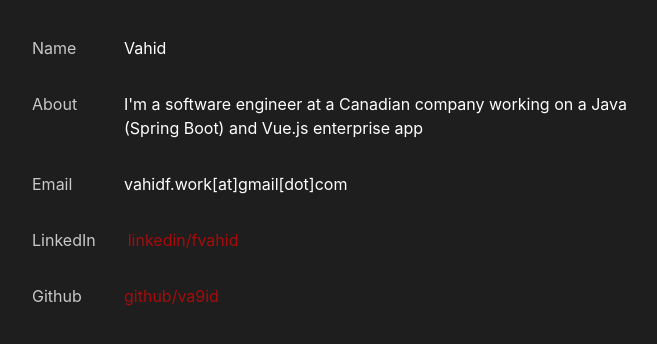
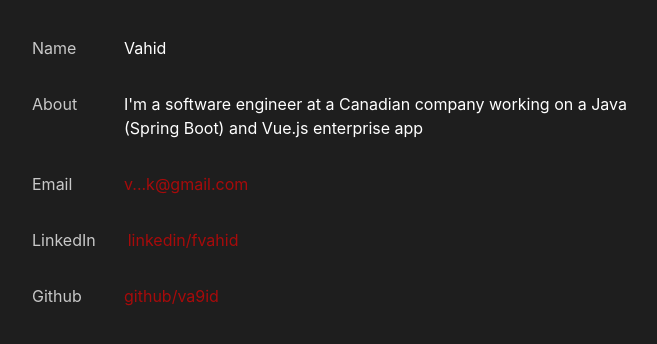
Before and after one commit to va9id/va9id.github.io, a plain HTML site: page index.html in a window 1280 px wide. Shown: the whole page, without its empty margins (308-965 px from the left). Drawn offline with Linux system fonts and the light colour scheme.

Commit message:
mailhide

```diff
--- a/index.html
+++ b/index.html
@@ -62,7 +62,14 @@
 						<p>Email</p>
 					</div>
 					<div class="section-text">
-						<p>vahidf.work[at]gmail[dot]com</p>
+						<p>
+							<a
+								class="styled-link"
+								target="_blank"
+								href="https://mailhide.io/e/V2MfP6Yc"
+								>v...k@gmail.com
+							</a>
+						</p>
 					</div>
 				</div>
 				<div class="section">
```
